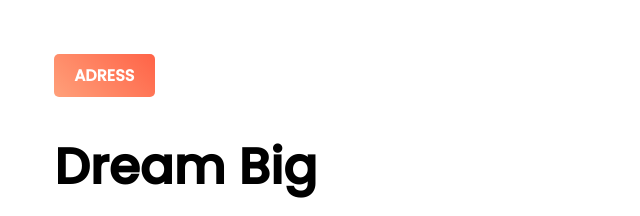
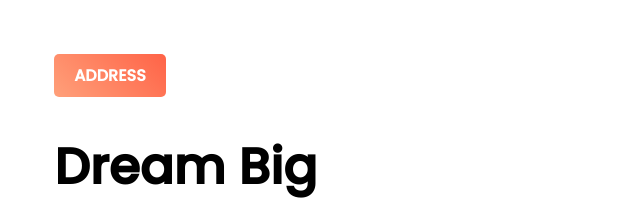
Before and after one commit to naimul7030/portfolio, a plain HTML site: page index.html in a window 1280 px wide. Shown: the part 476-692 px from the top of the page, 573-1213 px from the left. Drawn offline with Linux system fonts and the light colour scheme.

Commit message:
Update index.html

```diff
--- a/index.html
+++ b/index.html
@@ -32,7 +32,7 @@
          </div>
 
         <div class=""pwidth>
-             <a target="_blank" href="Adress.html" class= "link">ADRESS</a>
+             <a target="_blank" href="Adress.html" class= "link">ADDRESS</a>
             <h1>Dream Big</h1>
             <h3 class="name-color"> Become a web developer</h3>
             <p class="next"> I already learned the basic HTML and CSS. I can build any simple website. I can even teach my grandma how to make simple website. My goal is to build 3 websites and learn advanced topics.</p>
```
